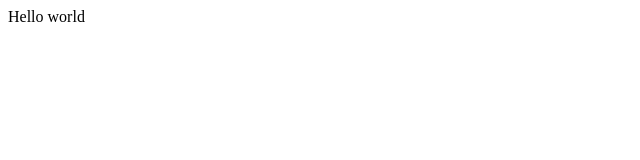
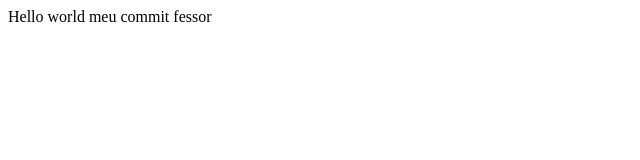
Before and after one commit to nicolas-davila/Teste-Git, a plain HTML site: page index.html in a window 1280 px wide. Shown: the whole page, without its empty margins (0-640 px from the left). Drawn offline with Linux system fonts and the light colour scheme.

Commit message:
segundo commit

```diff
--- a/index.html
+++ b/index.html
@@ -12,11 +12,7 @@
   Hello world
   <script src="script.js"></script>
 
- <!--
-  This script places a badge on your repl's full-browser view back to your repl's cover
-  page. Try various colors for the theme: dark, light, red, orange, yellow, lime, green,
-  teal, blue, blurple, magenta, pink!
-  -->
+ meu commit fessor
   <script src="https://replit.com/public/js/replit-badge.js" theme="blue" defer></script>
 </body>
 
```
